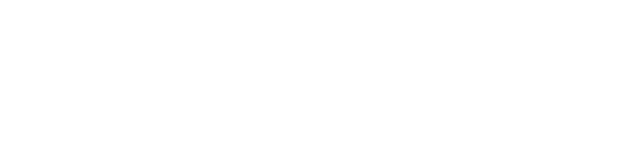
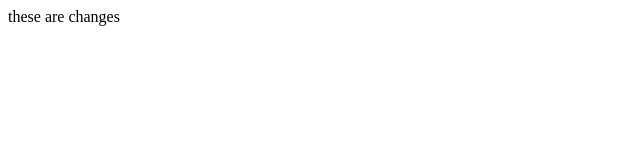
Before and after one commit to colinjohnclarke/Colins-test, a plain HTML site: page index.html/index.html in a window 1280 px wide. Shown: the whole page, without its empty margins (0-640 px from the left). Drawn offline with Linux system fonts and the light colour scheme.

Commit message:
committed2

```diff
--- a/index.html/index.html
+++ b/index.html/index.html
@@ -6,5 +6,7 @@
     <meta name="viewport" content="width=device-width, initial-scale=1.0" />
     <title>Hello</title>
   </head>
-  <body></body>
+  <body>
+    these are changes
+  </body>
 </html>
```
